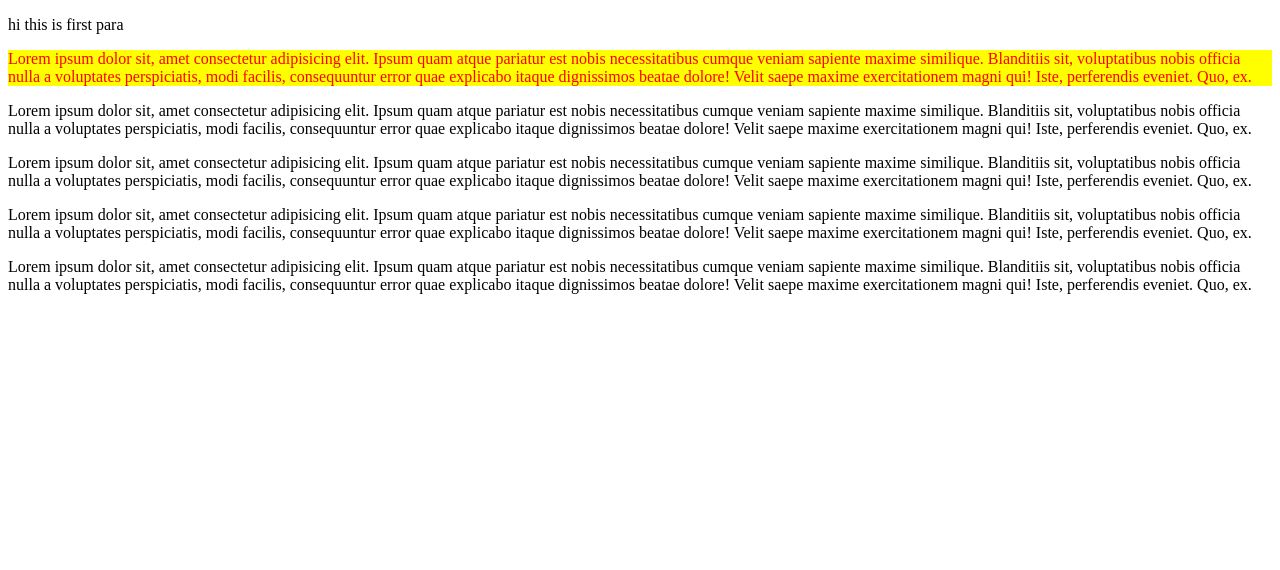
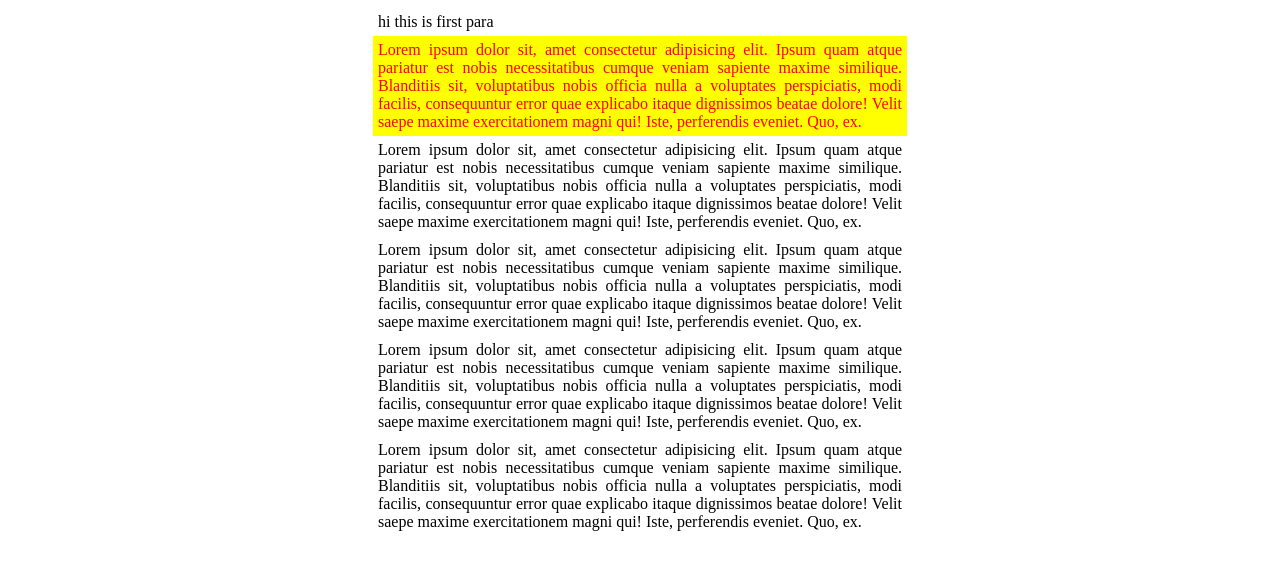
Before and after one commit to rk5507700/sigma-web-dev, a plain HTML site: page Exercises/Exercise-02/index.html in a window 1280 px wide. Drawn offline with Linux system fonts and the light colour scheme.

Commit message:
added css to paras

```diff
--- a/Exercises/Exercise-02/index.html
+++ b/Exercises/Exercise-02/index.html
@@ -5,20 +5,27 @@
     <meta name="viewport" content="width=device-width, initial-scale=1.0">
     <title>Exercise-02</title>
     <style>
-        div>p:first-child {
+        div > p:nth-child(1) {
             background-color: yellow;
             color: red;
+        }
+        .ppp{
+            padding: 5px;
+            width: 80vw;
+            max-width: 524px;
+            margin: auto;
+            text-align: justify;
         }
     </style>
 </head>
 <body>
-    <p> hi this is first para</p>
+    <p class="ppp"> hi this is first para</p>
     <div>
-        <p>Lorem ipsum dolor sit, amet consectetur adipisicing elit. Ipsum quam atque pariatur est nobis necessitatibus cumque veniam sapiente maxime similique. Blanditiis sit, voluptatibus nobis officia nulla a voluptates perspiciatis, modi facilis, consequuntur error quae explicabo itaque dignissimos beatae dolore! Velit saepe maxime exercitationem magni qui! Iste, perferendis eveniet. Quo, ex.</p>
-        <p>Lorem ipsum dolor sit, amet consectetur adipisicing elit. Ipsum quam atque pariatur est nobis necessitatibus cumque veniam sapiente maxime similique. Blanditiis sit, voluptatibus nobis officia nulla a voluptates perspiciatis, modi facilis, consequuntur error quae explicabo itaque dignissimos beatae dolore! Velit saepe maxime exercitationem magni qui! Iste, perferendis eveniet. Quo, ex.</p>
-        <p>Lorem ipsum dolor sit, amet consectetur adipisicing elit. Ipsum quam atque pariatur est nobis necessitatibus cumque veniam sapiente maxime similique. Blanditiis sit, voluptatibus nobis officia nulla a voluptates perspiciatis, modi facilis, consequuntur error quae explicabo itaque dignissimos beatae dolore! Velit saepe maxime exercitationem magni qui! Iste, perferendis eveniet. Quo, ex.</p>
-        <p>Lorem ipsum dolor sit, amet consectetur adipisicing elit. Ipsum quam atque pariatur est nobis necessitatibus cumque veniam sapiente maxime similique. Blanditiis sit, voluptatibus nobis officia nulla a voluptates perspiciatis, modi facilis, consequuntur error quae explicabo itaque dignissimos beatae dolore! Velit saepe maxime exercitationem magni qui! Iste, perferendis eveniet. Quo, ex.</p>
-        <p>Lorem ipsum dolor sit, amet consectetur adipisicing elit. Ipsum quam atque pariatur est nobis necessitatibus cumque veniam sapiente maxime similique. Blanditiis sit, voluptatibus nobis officia nulla a voluptates perspiciatis, modi facilis, consequuntur error quae explicabo itaque dignissimos beatae dolore! Velit saepe maxime exercitationem magni qui! Iste, perferendis eveniet. Quo, ex.</p>
+        <p class="ppp">Lorem ipsum dolor sit, amet consectetur adipisicing elit. Ipsum quam atque pariatur est nobis necessitatibus cumque veniam sapiente maxime similique. Blanditiis sit, voluptatibus nobis officia nulla a voluptates perspiciatis, modi facilis, consequuntur error quae explicabo itaque dignissimos beatae dolore! Velit saepe maxime exercitationem magni qui! Iste, perferendis eveniet. Quo, ex.</p>
+        <p class="ppp">Lorem ipsum dolor sit, amet consectetur adipisicing elit. Ipsum quam atque pariatur est nobis necessitatibus cumque veniam sapiente maxime similique. Blanditiis sit, voluptatibus nobis officia nulla a voluptates perspiciatis, modi facilis, consequuntur error quae explicabo itaque dignissimos beatae dolore! Velit saepe maxime exercitationem magni qui! Iste, perferendis eveniet. Quo, ex.</p>
+        <p class="ppp">Lorem ipsum dolor sit, amet consectetur adipisicing elit. Ipsum quam atque pariatur est nobis necessitatibus cumque veniam sapiente maxime similique. Blanditiis sit, voluptatibus nobis officia nulla a voluptates perspiciatis, modi facilis, consequuntur error quae explicabo itaque dignissimos beatae dolore! Velit saepe maxime exercitationem magni qui! Iste, perferendis eveniet. Quo, ex.</p>
+        <p class="ppp">Lorem ipsum dolor sit, amet consectetur adipisicing elit. Ipsum quam atque pariatur est nobis necessitatibus cumque veniam sapiente maxime similique. Blanditiis sit, voluptatibus nobis officia nulla a voluptates perspiciatis, modi facilis, consequuntur error quae explicabo itaque dignissimos beatae dolore! Velit saepe maxime exercitationem magni qui! Iste, perferendis eveniet. Quo, ex.</p>
+        <p class="ppp">Lorem ipsum dolor sit, amet consectetur adipisicing elit. Ipsum quam atque pariatur est nobis necessitatibus cumque veniam sapiente maxime similique. Blanditiis sit, voluptatibus nobis officia nulla a voluptates perspiciatis, modi facilis, consequuntur error quae explicabo itaque dignissimos beatae dolore! Velit saepe maxime exercitationem magni qui! Iste, perferendis eveniet. Quo, ex.</p>
 
     </div>
 
```
